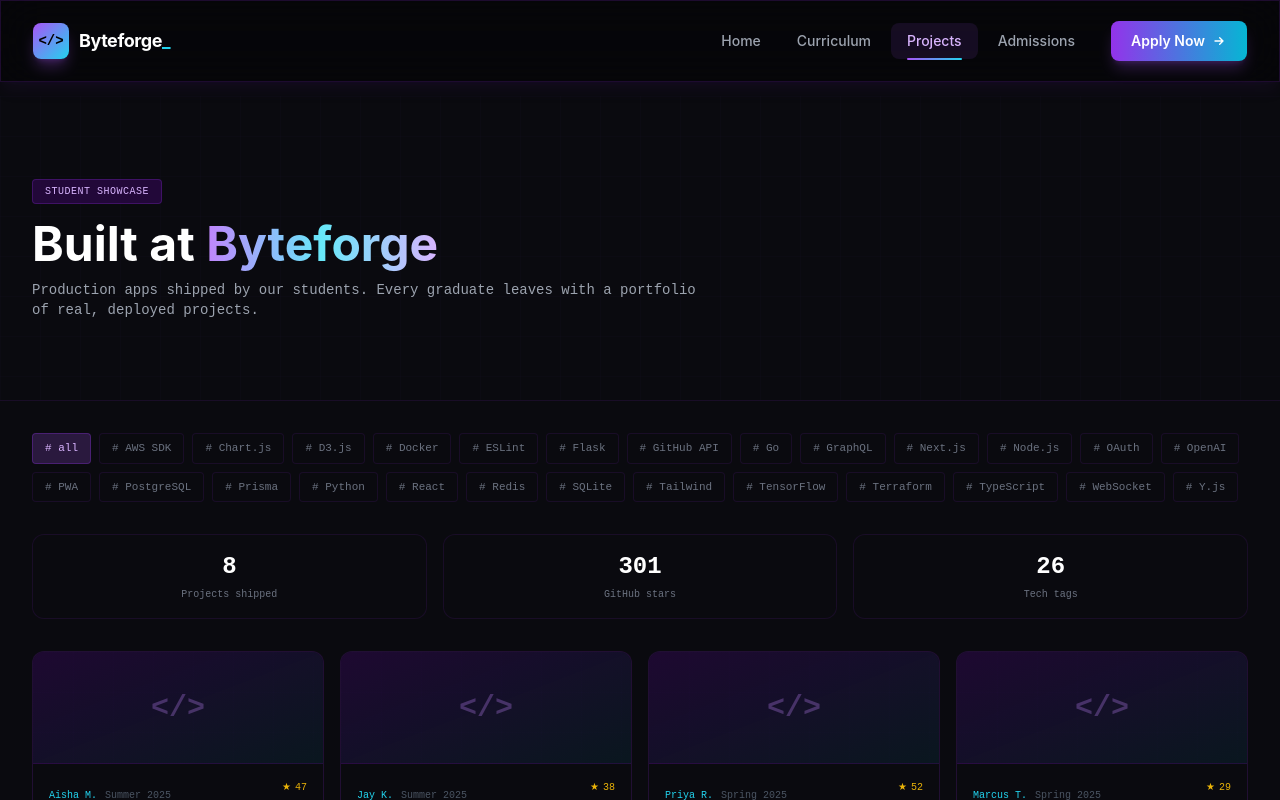
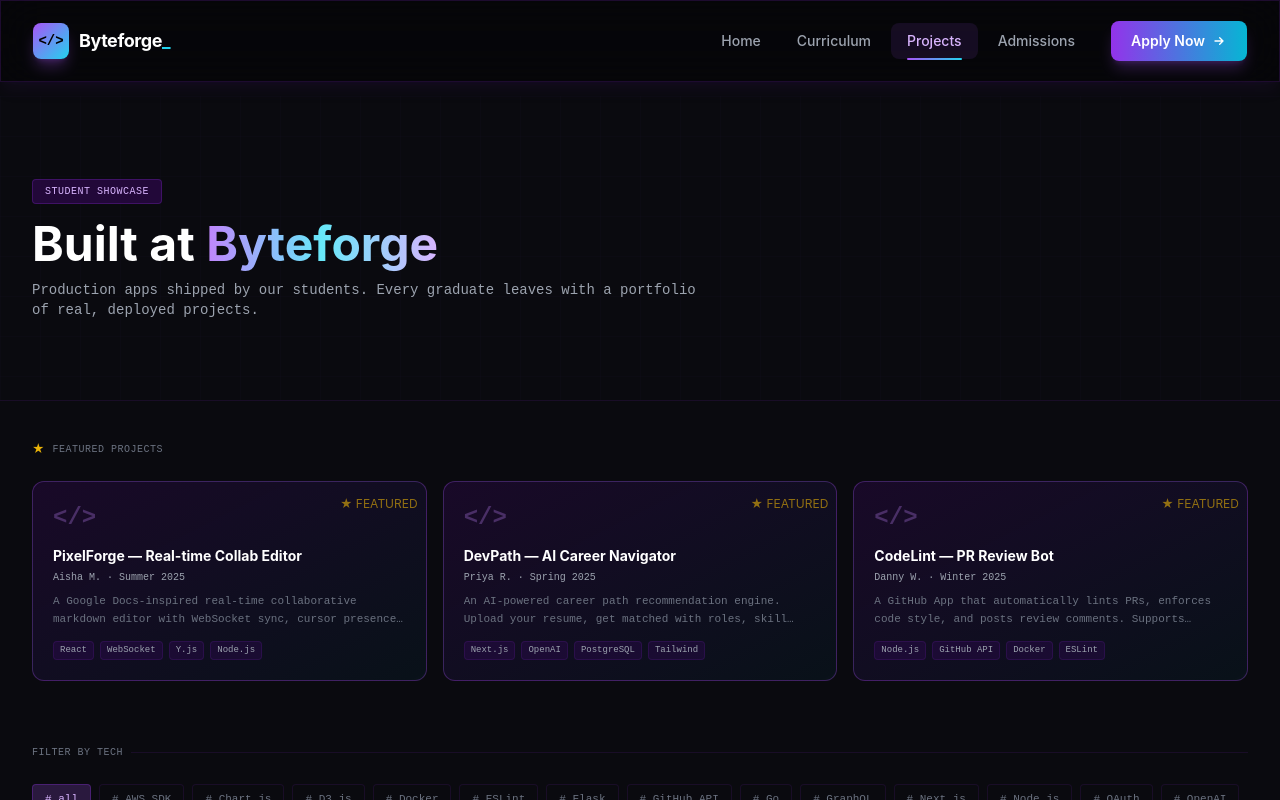
Before and after one commit to anas-khan-antimatter/mkt-byteforge-academy, a Next.js app: page /projects in a window 1280 px wide. Shown: the top 800 px of the page. Built offline with nearby package versions, Linux system fonts and the light colour scheme.

Commit message:
antimatter: checkpoint c-1790732960888-yt28d

```diff
--- a/src/app/projects/page.tsx
+++ b/src/app/projects/page.tsx
@@ -11,10 +11,15 @@ const projects = [
     cohort: "Summer 2025",
     description:
       "A Google Docs-inspired real-time collaborative markdown editor with WebSocket sync, cursor presence, and version history. Built with React, Y.js, and Node.js.",
+    longDescription:
+      "PixelForge supports concurrent editing for up to 50 users with real-time cursor presence, rich markdown rendering, and automatic conflict resolution via CRDTs. Features include slash-command menu, image uploads, export to PDF/MD, and a dark/light theme. Deployed on Vercel with a Node.js WebSocket server on Railway.",
     tags: ["React", "WebSocket", "Y.js", "Node.js"],
     image: null,
     stars: 47,
+    forks: 12,
     url: "https://github.com",
+    featured: true,
+    testimonial: "Before Byteforge, I'd never touched WebSockets. Now I've shipped a real-time editor used by my classmates.",
   },
   {
     id: 2,
@@ -23,10 +28,15 @@ const projects = [
     cohort: "Summer 2025",
     description:
       "LSTM-based stock trend predictor with a React dashboard. Scrapes live data, runs inference via Flask API, visualizes with Chart.js.",
+    longDescription:
+      "StockScope uses a multi-variate LSTM trained on 10 years of S&P 500 data. Features a React dashboard with live stock tickers, portfolio backtesting, and sentiment analysis from financial news. Deployed with Docker on an AWS EC2 instance with a PostgreSQL database for historical predictions.",
     tags: ["Python", "TensorFlow", "Flask", "Chart.js"],
     image: null,
     stars: 38,
+    forks: 9,
     url: "https://github.com",
+    featured: false,
+    testimonial: null,
   },
   {
     id: 3,
@@ -35,10 +45,15 @@ const projects = [
     cohort: "Spring 2025",
     description:
       "An AI-powered career path recommendation engine. Upload your resume, get matched with roles, skill gaps, and a custom learning plan.",
+    longDescription:
+      "DevPath ingests resumes via PDF parser, extracts skills with NLP (spaCy), matches against a role database (500+ roles scraped from LinkedIn/Glassdoor), and generates personalized learning roadmaps. Built with Next.js, PostgreSQL, and the OpenAI API for natural language recommendations.",
     tags: ["Next.js", "OpenAI", "PostgreSQL", "Tailwind"],
     image: null,
     stars: 52,
+    forks: 14,
     url: "https://github.com",
+    featured: true,
+    testimonial: "DevPath got me my current job. The AI matched me with a role I hadn't considered, and the learning plan filled my gaps in 8 weeks.",
   },
   {
     id: 4,
@@ -47,10 +62,15 @@ const projects = [
     cohort: "Spring 2025",
     description:
       "Real-time cloud infrastructure monitoring dashboard. Tracks EC2, RDS, Lambda. Live metrics via AWS SDK + Chart.js.",
+    longDescription:
+      "CloudDeck provides a unified view of AWS resources with real-time metrics, cost tracking, and alerting. Uses AWS SDK to pull CloudWatch metrics, visualizes with Chart.js and D3.js for topology maps. Features multi-account support and a Slack integration for alerts.",
     tags: ["TypeScript", "AWS SDK", "React", "D3.js"],
     image: null,
     stars: 29,
+    forks: 7,
     url: "https://github.com",
+    featured: false,
+    testimonial: null,
   },
   {
     id: 5,
@@ -59,10 +79,15 @@ const projects = [
     cohort: "Winter 2025",
     description:
       "Full-stack workout tracking app with progress charts, social features, and a progressive web app (PWA) offline mode.",
+    longDescription:
+      "FitSync lets users log workouts, track progress with interactive charts, join challenges, and follow friends. Built as a PWA with offline-first architecture using IndexedDB sync. Features Apple Health integration, custom workout builder, and AI-powered exercise recommendations.",
     tags: ["Next.js", "Prisma", "SQLite", "PWA"],
     image: null,
     stars: 33,
+    forks: 8,
     url: "https://github.com",
+    featured: false,
+    testimonial: null,
   },
   {
     id: 6,
@@ -71,10 +96,15 @@ const projects = [
     cohort: "Winter 2025",
     description:
       "A GitHub App that automatically lints PRs, enforces code style, and posts review comments. Supports ESLint, Prettier, and custom rules.",
+    longDescription:
+      "CodeLint installs as a GitHub App and runs lint checks on every PR. Auto-fixes trivial issues, posts inline review comments for complex ones, and enforces project-specific style guides. Supports ESLint, Prettier, Stylelint, and custom rules via config file. Handles 100+ concurrent PRs with queue-based processing.",
     tags: ["Node.js", "GitHub API", "Docker", "ESLint"],
     image: null,
     stars: 44,
+    forks: 11,
     url: "https://github.com",
+    featured: true,
+    testimonial: "CodeLint is now used by 3 startups I know. It saves hours of code review time every week.",
   },
   {
     id: 7,
@@ -83,10 +113,15 @@ const projects = [
     cohort: "Fall 2024",
     description:
       "Unified messaging interface for Slack, Discord, and Telegram. One dashboard to manage cross-platform conversations.",
+    longDescription:
+      "ChatBridge connects to Slack, Discord, and Telegram via their respective APIs, providing a unified inbox and send interface. Features message search across all platforms, scheduled messages, auto-reply templates, and analytics dashboard. Built with Event Sourcing pattern for reliable message delivery.",
     tags: ["React", "WebSocket", "OAuth", "Redis"],
     image: null,
     stars: 31,
+    forks: 6,
     url: "https://github.com",
+    featured: false,
+    testimonial: null,
   },
   {
     id: 8,
@@ -95,10 +130,15 @@ const projects = [
     cohort: "Fall 2024",
     description:
       "Terraform-based infrastructure cost analyzer. Scans existing .tf configs, estimates monthly costs, and suggests savings.",
+    longDescription:
+      "TerraForma parses Terraform configurations, maps resources to cloud provider pricing APIs, and generates monthly cost estimates. Identifies cost-saving opportunities like right-sizing instances, using reserved instances, and removing unused resources. Supports AWS, GCP, and Azure pricing.",
     tags: ["Terraform", "Go", "React", "GraphQL"],
     image: null,
     stars: 27,
+    forks: 5,
     url: "https://github.com",
+    featured: false,
+    testimonial: null,
   },
 ];
 
@@ -107,20 +147,23 @@ const allTags = Array.from(new Set(projects.flatMap((p) => p.tags))).sort();
 export default function ProjectsPage() {
   const [activeTag, setActiveTag] = useState<string | null>(null);
   const [expanded, setExpanded] = useState<number | null>(null);
+  const [modalProject, setModalProject] = useState<typeof projects[0] | null>(null);
 
   const filtered = activeTag
     ? projects.filter((p) => p.tags.includes(activeTag))
     : projects;
 
+  const featured = projects.filter((p) => p.featured);
+
   return (
     <>
       <Nav />
       <main className="min-h-screen bg-surface pt-24 pb-20">
+
         {/* Hero */}
         <section className="relative border-b border-purple-900/20 overflow-hidden">
           <div className="absolute inset-0 bg-grid opacity-30" />
           <div className="absolute top-0 left-0 w-96 h-96 bg-cyan-500/3 blur-[100px]" />
-
           <div className="relative z-10 max-w-7xl mx-auto px-4 sm:px-6 lg:px-8 py-16 lg:py-20">
             <div className="inline-block px-3 py-1 rounded bg-purple-950/50 border border-purple-800/40 text-purple-300 text-[10px] font-mono uppercase tracking-wider mb-4">
               STUDENT SHOWCASE
@@ -135,9 +178,53 @@ export default function ProjectsPage() {
           </div>
         </section>
 
+        {/* Featured projects */}
+        <div className="max-w-7xl mx-auto px-4 sm:px-6 lg:px-8 py-10">
+          <div className="flex items-center gap-2 mb-6">
+            <span className="text-yellow-500 text-xs">★</span>
+            <span className="text-[10px] font-mono text-gray-500 uppercase tracking-wider">Featured Projects</span>
+          </div>
+          <div className="grid md:grid-cols-3 gap-4">
+            {featured.map((p) => (
+              <button
+                key={p.id}
+                onClick={() => setModalProject(p)}
+                className="group text-left relative overflow-hidden rounded-xl bg-gradient-to-br from-purple-950/30 to-cyan-950/20 border border-purple-500/30 p-5 hover:border-purple-400/50 transition-all duration-300 hover:shadow-lg hover:shadow-purple-500/10"
+              >
+                <div className="absolute top-2 right-2">
+                  <span className="text-yellow-500/60 text-xs">★ FEATURED</span>
+                </div>
+                <div className="text-2xl font-mono font-bold text-purple-400/30 group-hover:text-purple-300/50 transition-colors mb-3">
+                  {'</>'}
+                </div>
+                <h3 className="text-sm font-bold text-white mb-1 group-hover:text-purple-200 transition-colors">
+                  {p.title}
+                </h3>
+                <p className="text-[10px] font-mono text-gray-400 mb-2">
+                  {p.student} · {p.cohort}
+                </p>
+                <p className="text-[11px] font-mono text-gray-500 leading-relaxed line-clamp-2">
+                  {p.description}
+                </p>
+                <div className="flex flex-wrap gap-1.5 mt-3">
+                  {p.tags.map((tag) => (
+                    <span key={tag} className="text-[9px] font-mono px-1.5 py-0.5 rounded bg-purple-950/30 border border-purple-800/20 text-gray-400">
+                      {tag}
+                    </span>
+                  ))}
+                </div>
+              </button>
+            ))}
+          </div>
+        </div>
+
         {/* Filter bar */}
-        <div className="max-w-7xl mx-auto px-4 sm:px-6 lg:px-8 py-8">
-          <div className="flex flex-wrap items-center gap-2 mb-8">
+        <div className="max-w-7xl mx-auto px-4 sm:px-6 lg:px-8 py-6">
+          <div className="flex items-center gap-2 mb-6">
+            <span className="text-[10px] font-mono text-gray-500 uppercase tracking-wider">Filter by tech</span>
+            <span className="flex-1 border-t border-purple-900/20" />
+          </div>
+          <div className="flex flex-wrap items-center gap-2">
             <button
               onClick={() => setActiveTag(null)}
               className={`text-[11px] font-mono px-3 py-1.5 rounded transition-colors ${
@@ -162,7 +249,10 @@ export default function ProjectsPage() {
               </button>
             ))}
           </div>
+        </div>
 
+        {/* Stats + Grid */}
+        <div className="max-w-7xl mx-auto px-4 sm:px-6 lg:px-8">
           {/* Stats bar */}
           <div className="grid grid-cols-3 gap-4 mb-8">
             <div className="p-4 rounded-xl bg-surface border border-purple-900/20 text-center">
@@ -177,20 +267,19 @@ export default function ProjectsPage() {
             </div>
             <div className="p-4 rounded-xl bg-surface border border-purple-900/20 text-center">
               <div className="text-2xl font-black text-white font-mono">
-                {allTags.length}
+                {projects.reduce((s, p) => s + p.forks, 0)}
               </div>
-              <div className="text-[10px] font-mono text-gray-500 mt-1">Tech tags</div>
+              <div className="text-[10px] font-mono text-gray-500 mt-1">Forks</div>
             </div>
           </div>
 
           {/* Project grid */}
           <div className="grid sm:grid-cols-2 lg:grid-cols-3 xl:grid-cols-4 gap-4">
-            {filtered.map((project) => (
+            {filtered.filter(p => !p.featured).map((project) => (
               <div
                 key={project.id}
                 className="group rounded-xl bg-surface border border-purple-900/30 hover:border-purple-500/40 transition-all duration-300 overflow-hidden hover:shadow-lg hover:shadow-purple-500/5"
               >
-                {/* Code illustration area */}
                 <div className="h-28 bg-gradient-to-br from-purple-950/40 to-cyan-950/30 flex items-center justify-center border-b border-purple-900/20 relative overflow-hidden">
                   <div className="absolute inset-0 bg-grid opacity-20" />
                   <div className="relative z-10 text-3xl font-mono font-bold text-purple-400/30 group-hover:text-purple-300/50 transition-colors">
@@ -201,12 +290,8 @@ export default function ProjectsPage() {
                 <div className="p-4">
                   <div className="flex items-start justify-between mb-2">
                     <div>
-                      <span className="text-[10px] font-mono text-cyan-400">
-                        {project.student}
-                      </span>
-                      <span className="text-[10px] font-mono text-gray-600 ml-2">
-                        {project.cohort}
-                      </span>
+                      <span className="text-[10px] font-mono text-cyan-400">{project.student}</span>
+                      <span className="text-[10px] font-mono text-gray-600 ml-2">{project.cohort}</span>
                     </div>
                     <div className="flex items-center gap-1 text-[10px] font-mono text-yellow-500">
                       <span>★</span>
@@ -227,16 +312,26 @@ export default function ProjectsPage() {
                     </p>
                   )}
 
+                  {!expanded && project.testimonial && (
+                    <p className="text-[10px] text-purple-400/60 font-mono italic mb-2">
+                      &ldquo;{project.testimonial.slice(0, 60)}&hellip;&rdquo;
+                    </p>
+                  )}
+
                   <div className="flex flex-wrap gap-1.5 mt-2">
                     {project.tags.map((tag) => (
-                      <span
-                        key={tag}
-                        className="text-[9px] font-mono px-1.5 py-0.5 rounded bg-purple-950/30 border border-purple-800/20 text-gray-400"
-                      >
+                      <span key={tag} className="text-[9px] font-mono px-1.5 py-0.5 rounded bg-purple-950/30 border border-purple-800/20 text-gray-400">
                         {tag}
                       </span>
                     ))}
                   </div>
+
+                  <button
+                    onClick={() => setModalProject(project)}
+                    className="mt-3 text-[10px] font-mono text-purple-400 hover:text-purple-300 transition-colors"
+                  >
+                    View details →
+                  </button>
                 </div>
               </div>
             ))}
@@ -248,16 +343,88 @@ export default function ProjectsPage() {
               <p className="text-sm font-mono text-gray-500">
                 No projects match <span className="text-cyan-400">#{activeTag}</span>
               </p>
-              <button
-                onClick={() => setActiveTag(null)}
-                className="mt-4 text-xs font-mono text-purple-400 hover:text-purple-300 underline"
-              >
+              <button onClick={() => setActiveTag(null)} className="mt-4 text-xs font-mono text-purple-400 hover:text-purple-300 underline">
                 Clear filter
               </button>
             </div>
           )}
         </div>
       </main>
+
+      {/* Project Detail Modal */}
+      {modalProject && (
+        <div
+          className="fixed inset-0 z-50 flex items-center justify-center p-4 bg-black/70 backdrop-blur-sm"
+          onClick={() => setModalProject(null)}
+        >
+          <div
+            className="relative max-w-2xl w-full rounded-xl bg-surface border border-purple-900/30 shadow-2xl shadow-purple-900/20 overflow-hidden"
+            onClick={(e) => e.stopPropagation()}
+          >
+            {/* Modal header */}
+            <div className="h-32 bg-gradient-to-br from-purple-950/50 to-cyan-950/30 flex items-center justify-center border-b border-purple-900/20 relative overflow-hidden">
+              <div className="absolute inset-0 bg-grid opacity-20" />
+              <div className="relative z-10 text-5xl font-mono font-bold text-purple-400/20">{'</>'}</div>
+              <button
+                onClick={() => setModalProject(null)}
+                className="absolute top-3 right-3 w-8 h-8 rounded-lg bg-black/50 border border-purple-800/30 flex items-center justify-center text-gray-400 hover:text-white hover:border-purple-600/50 transition-colors text-sm"
+              >
+                ✕
+              </button>
+            </div>
+
+            <div className="p-6">
+              <div className="flex items-start justify-between mb-3">
+                <div>
+                  <div className="flex items-center gap-2 mb-1">
+                    <span className="text-[10px] font-mono text-cyan-400">{modalProject.student}</span>
+                    <span className="text-[10px] font-mono text-gray-600">{modalProject.cohort}</span>
+                    {modalProject.featured && (
+                      <span className="text-[9px] font-mono text-yellow-500 border border-yellow-800/30 rounded px-1.5 py-0.5">Featured</span>
+                    )}
+                  </div>
+                  <h2 className="text-xl font-bold text-white">{modalProject.title}</h2>
+                </div>
+                <div className="flex items-center gap-3 text-xs font-mono">
+                  <span className="text-yellow-500">★ {modalProject.stars}</span>
+                  <span className="text-gray-500">⑂ {modalProject.forks}</span>
+                </div>
+              </div>
+
+              <p className="text-sm font-mono text-gray-400 leading-relaxed mb-4">
+                {modalProject.longDescription}
+              </p>
+
+              {modalProject.testimonial && (
+                <div className="mb-4 p-4 rounded-lg bg-purple-950/20 border border-purple-800/30">
+                  <div className="text-[10px] font-mono text-purple-400 mb-1">Student testimonial</div>
+                  <p className="text-xs font-mono text-gray-300 italic leading-relaxed">
+                    &ldquo;{modalProject.testimonial}&rdquo;
+                  </p>
+                </div>
+              )}
+
+              <div className="flex flex-wrap gap-2 mb-4">
+                {modalProject.tags.map((tag) => (
+                  <span key={tag} className="text-[10px] font-mono px-2 py-1 rounded bg-purple-950/30 border border-purple-800/20 text-gray-300">
+                    {tag}
+                  </span>
+                ))}
+              </div>
+
+              <a
+                href={modalProject.url}
+                target="_blank"
+                rel="noopener noreferrer"
+                className="inline-flex items-center gap-2 px-4 py-2 rounded-lg bg-purple-600 hover:bg-purple-500 text-white text-xs font-mono font-semibold transition-colors"
+              >
+                <span className="text-[10px]">⎇</span>
+                View on GitHub
+              </a>
+            </div>
+          </div>
+        </div>
+      )}
     </>
   );
 }
```
